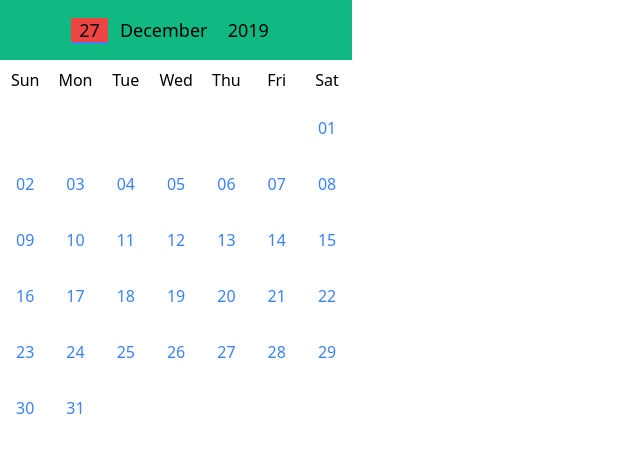
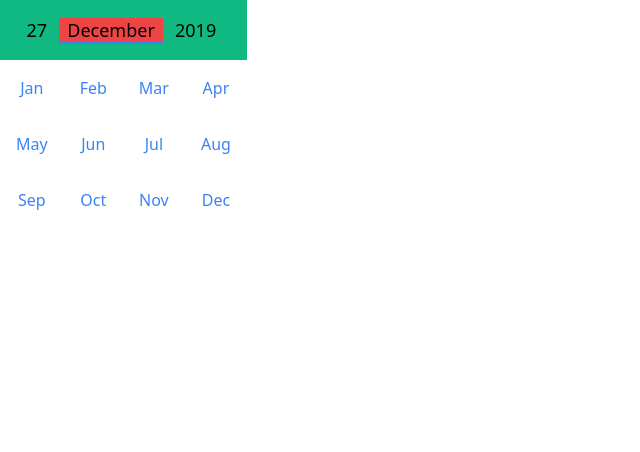
Before and after one commit to Melvin-klein/react-datepicker, a React app: page / in a window 1280 px wide. Shown: the top 452 px of the page, without its empty margins (0-640 px from the left). Built offline with nearby package versions, Linux system fonts and the light colour scheme.

Commit message:
Fix some bugs

```diff
--- a/examples/src/index.js
+++ b/examples/src/index.js
@@ -12,7 +12,7 @@ const classes = {
 }
 
 const App = () => (
-    <Datepicker customize={classes} locale="fr" defaultDimension="months" onChange={(date, dimension) => console.log(date, dimension)} />
+    <Datepicker customize={classes} locale="fr" defaultDimension="months" onChange={(date, dimension) => console.log('OnChnage : ', date, dimension)} />
 );
 
 render(<App />, document.getElementById("root"));
--- a/package.json
+++ b/package.json
@@ -1,6 +1,6 @@
 {
   "name": "evener-datepicker",
-  "version": "0.1.7",
+  "version": "0.1.8",
   "description": "A simple and easy customizable react datepicker package.",
   "main": "dist/index.js",
   "repository": "https://github.com/Melvin-klein/react-datepicker.git",
--- a/src/components/DayView.jsx
+++ b/src/components/DayView.jsx
@@ -9,7 +9,7 @@ const DayView = props => {
     moment.locale(props.locale);
 
     const firstDayOfMonth = selectedDate.clone().startOf('month');
-    const nbWeeksInCurrentMonth = Math.ceil((selectedDate.daysInMonth() + parseInt(firstDayOfMonth.isoWeekday())) / 7);
+    const nbWeeksInCurrentMonth = Math.ceil((selectedDate.daysInMonth() + parseInt(firstDayOfMonth.isoWeekday() - 1)) / 7);
 
     const selectDate = dayIndex => {
         setSelectedDate(selectedDate.clone().set('date', dayIndex));
@@ -51,7 +51,16 @@ const DayView = props => {
                                     }
 
                                     return (
-                                        <td key={weekIndex + "." + dayIndex} className={props.customize.viewItem} onClick={() => selectDate(current.format('D'))}>{current.format('M') === selectedDate.format('M') && current.isoWeekday() === dayIndex + 1 ? current.format('DD') : ''}</td>
+                                        <React.Fragment key={weekIndex + "." + dayIndex}>
+                                            {
+
+                                                current.format('M') === selectedDate.format('M') && current.isoWeekday() === dayIndex + 1 ? (
+                                                    <td className={props.customize.viewItem} onClick={() => selectDate(current.format('D'))}>{current.format('DD')}</td>
+                                                ) : (
+                                                    <td></td>
+                                                )
+                                            }
+                                        </React.Fragment>
                                     );
                                 })
                             }
--- a/src/index.jsx
+++ b/src/index.jsx
@@ -1,4 +1,4 @@
-import React, {useState, useEffect, useContext} from 'react';
+import React, {useState, useEffect, useContext, useRef} from 'react';
 import PropTypes from 'prop-types';
 import moment from 'moment';
 import DayView from './components/DayView';
@@ -13,12 +13,14 @@ const YEAR_DIMENSION = 'years';
 const Datepicker = props => {
     const [selectedDate, setSelectedDate] = useState(props.defaultValue);
     const [dimension, setDimension] = useState(props.defaultDimension);
+    const firstRender = useRef(true);
 
     selectedDate.locale(props.locale);
 
     useEffect(() => {
         props.onChange(selectedDate, dimension);
 
+        if (!firstRender.current) {
             switch (dimension) {
                 case YEAR_DIMENSION:
                     setDimension(MONTH_DIMENSION);
@@ -29,6 +31,9 @@ const Datepicker = props => {
                 default:
                     setDimension(DAY_DIMENSION);
             }
+        }
+
+        firstRender.current = false;
     }, [selectedDate]);
 
     const setContextSelectedDate = date => {
```
Lines whose indentation alone changed are shown as unchanged.
